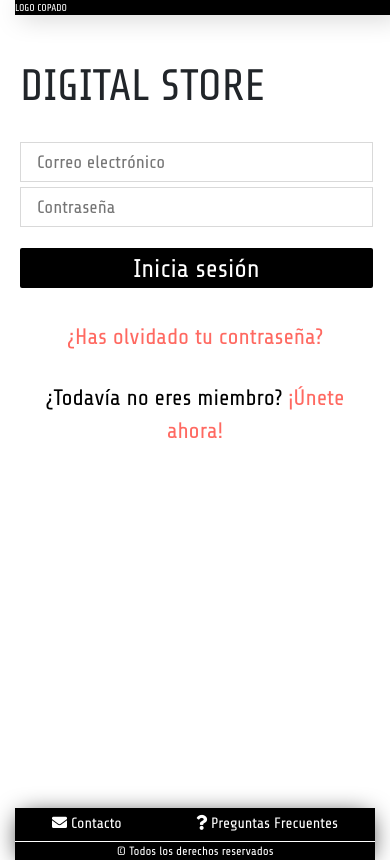
After one commit to OnnigPano/proyecto_integrador, a PHP site: page /login.php in a window 390 px wide. The commit adds this page. Run offline with PHP 8.4, Linux system fonts and the light colour scheme; some libraries are stand-ins or nearby versions.

Commit message:
update login (solo mobile)

```diff
--- a/css/app.css
+++ b/css/app.css
@@ -426,6 +426,54 @@ body {
 
 }
 
+/* PAGINA DE LOGIN */
+input {
+display: block;
+height: 40px;
+width: 98%;
+padding: 0 16px;
+border: 1px solid #d9d9d9;
+font-size: large;
+margin: 5px;
+}
+
+.buttonLogin {
+margin: 16px 5px;
+background-color: black;
+border: 0;
+border-radius: 2px;
+box-sizing: border-box;
+color: #fff;
+cursor: pointer;
+font-size: 1.6rem;
+font-family: inherit;
+height: 40px;
+width: 98%;
+}
+
+.forgot-password {
+display: block;
+margin: 16px 0 0;
+font-size: 1.4rem;
+background-color: transparent;
+border: 0;
+color: #ff6961;
+text-align: center;
+}
+.join {
+display: block;
+margin: 12px 0 0;
+font-size: 1.4rem;
+color: black;
+text-align: center;
+padding-bottom: 100%;
+}
+.join a {
+  text-decoration: none;
+  color: #ff6961;
+}
+
+
 @media ( min-width: 768px ) {
   .logo {
     font-size: 3em;
--- /dev/null
+++ b/login.php
@@ -0,0 +1,54 @@
+<!DOCTYPE html>
+<html lang="en" dir="ltr">
+  <head>
+    <meta name="viewport" content="width=device-width, initial-scale=1">
+    <link rel="stylesheet" href="css/app.css">
+    <meta charset="utf-8">
+    <title>¡Hola! Ingresá con tu email</title>
+  </head>
+  <body>
+    <div class="container">
+      <nav class="main-nav">
+        LOGO COPADO
+      </nav>
+      <div class="logo">
+      <a href="index.php">
+        <h1>DIGITAL <span>STORE</span></h1>
+      </a>
+      </div>
+
+      <section>
+        <form class="" action="profile.php" method="post">
+          <div class="email">
+            <input type="text" name="email" value="" placeholder="Correo electrónico" required>
+          </div>
+          <div class="password">
+            <input type="password" name="password" value="" placeholder= "Contraseña" required>
+          </div>
+          <div class="button">
+            <button class="buttonLogin" type="submit" name="buttonLogin">Inicia sesión</button>
+          </div>
+          <a class="forgot-password" href="##">¿Has olvidado tu contraseña? </a>
+          <br>
+          <span class="join">
+           ¿Todavía no eres miembro?
+            <a href="registry.php">¡Únete ahora! </a>
+          </span>
+        </form>
+      </section>
+
+      <footer class="main-footer">
+        <nav class="nav-footer">
+          <ul>
+            <li><a href="#"></a><i class="fas fa-envelope"></i> Contacto</li>
+            <li><a href="#"></a><i class="fas fa-question"></i> Preguntas Frecuentes</li>
+          </ul>
+        </nav>
+
+        <p> &copy; Todos los derechos reservados</p>
+      </footer>
+    </div>
+
+
+  </body>
+</html>
```
